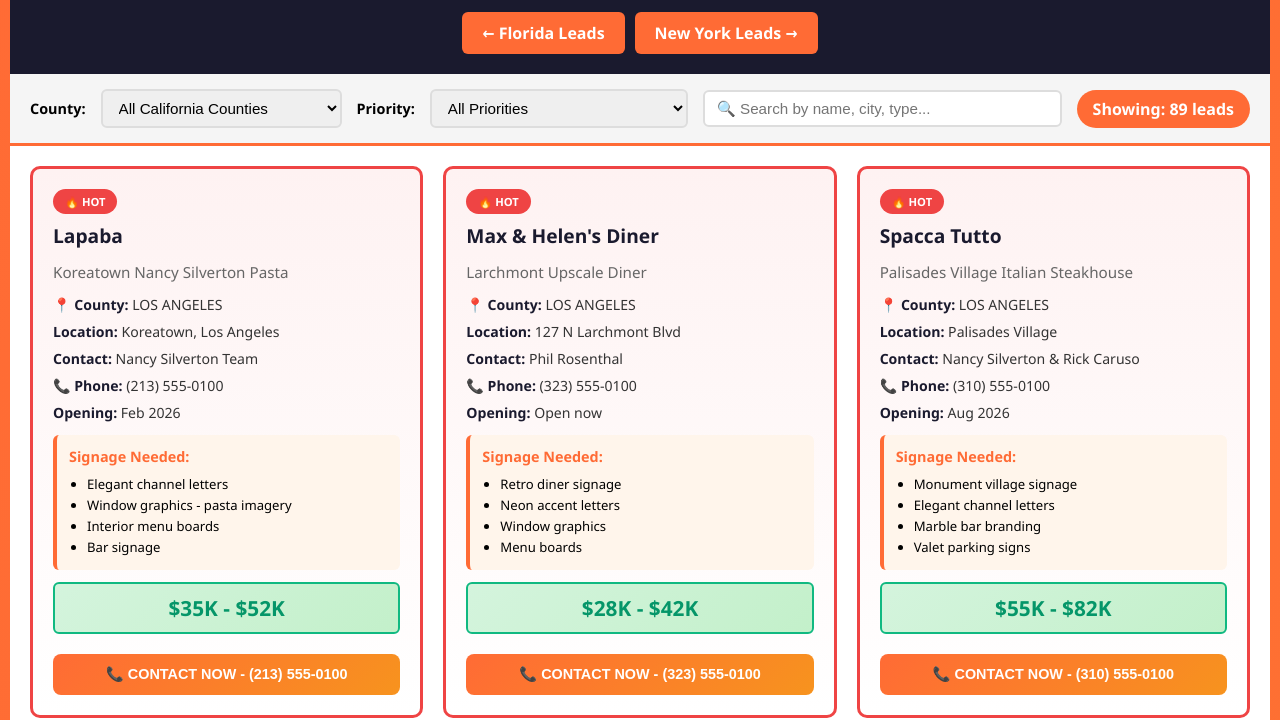
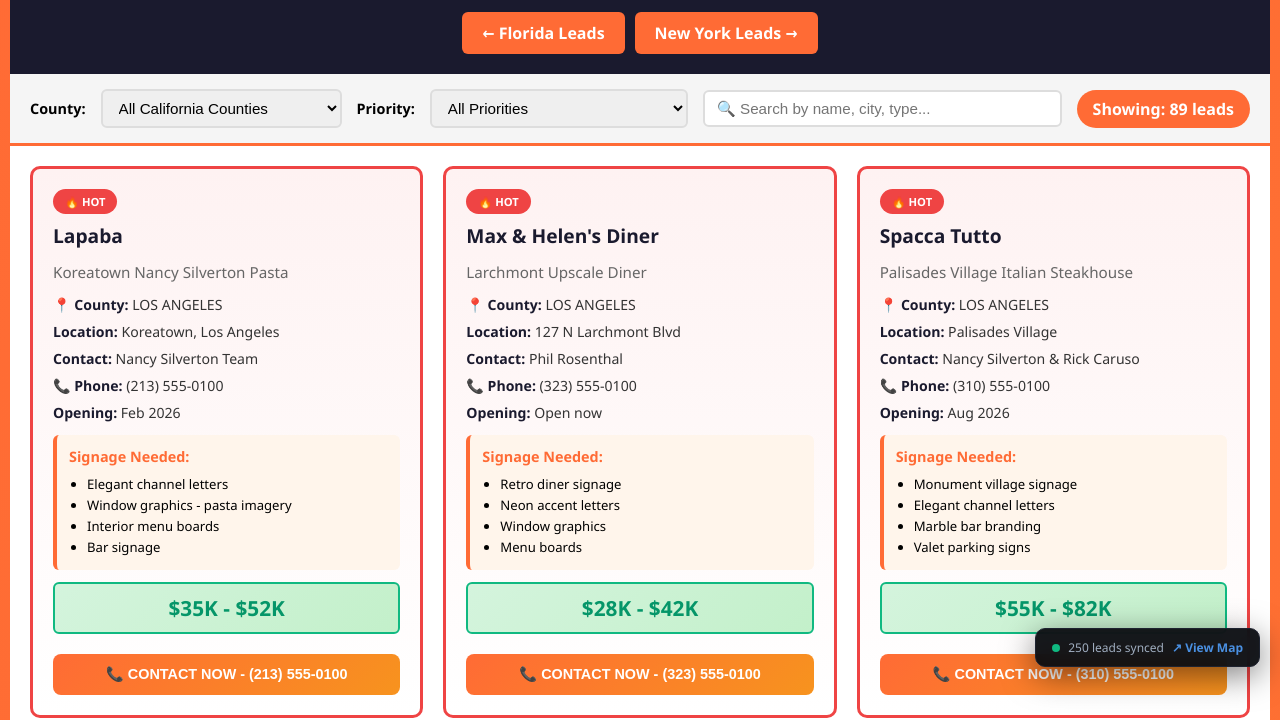
Before and after one commit to tcsignlab/leads, a plain HTML site: page california-sign-leads.html in a window 1280 px wide. Shown: the part 113-833 px from the top of the page. Drawn offline with Linux system fonts and the light colour scheme.

Commit message:
Update california-sign-leads.html

```diff
--- a/california-sign-leads.html
+++ b/california-sign-leads.html
@@ -453,5 +453,142 @@
     <script>  const STATE_PAGES = {
             'CA': 'california-sign-leads.html',
         };</script>
+<!-- Map Sync Badge (optional — shows live sync status to user) -->
+<div id="mapsync-badge" style="
+  position: fixed;
+  bottom: 20px;
+  right: 20px;
+  background: rgba(10,12,16,0.95);
+  border: 1px solid #1e2330;
+  border-radius: 10px;
+  padding: 10px 16px;
+  font-family: 'Segoe UI', sans-serif;
+  font-size: 0.75rem;
+  color: #a0aec0;
+  display: flex;
+  align-items: center;
+  gap: 8px;
+  z-index: 9999;
+  backdrop-filter: blur(10px);
+  box-shadow: 0 8px 32px rgba(0,0,0,0.5);
+  cursor: pointer;
+  transition: all 0.2s;
+" onclick="window.location.href='us-map-dashboard.html'" title="Return to National Map">
+  <span style="width:8px;height:8px;background:#10b981;border-radius:50%;display:inline-block;animation:syncpulse 2s infinite;flex-shrink:0;"></span>
+  <span>Synced to National Map</span>
+  <span style="color:#4a90e2;font-weight:700;">↗ View Map</span>
+</div>
+
+<style>
+@keyframes syncpulse {
+  0%,100% { box-shadow: 0 0 0 0 rgba(16,185,129,0.6); }
+  50%      { box-shadow: 0 0 0 5px rgba(16,185,129,0); }
+}
+</style>
+
+<script>
+// ╔══════════════════════════════════════════════════════════════╗
+// ║  SIGN LEADS MAP SYNC — Configuration                        ║
+// ║  Edit these values for each state page                      ║
+// ╚══════════════════════════════════════════════════════════════╝
+
+const MAPSYNC_CONFIG = {
+  // Your state's 2-letter abbreviation (REQUIRED)
+  stateAbbr: 'CA',
+
+  // Human-readable state name
+  stateName: 'California',
+
+  // Lead counts — update these to match your actual data
+  // You can also call updateMapSync({ leads: allLeads.length })
+  // dynamically after filtering/loading
+  leads: 250,        // Total lead count
+  hot:   180,        // Hot leads count
+  warm:  70,         // Warm leads count
+
+  // Estimated revenue range (string, shown in tooltip)
+  revenue: '$18.4M',
+
+  // Path back to the main map (update if files are in different folders)
+  mapPath: 'us-map-dashboard.html',
+};
+
+// ─────────────────────────────────────────────────────────────────
+// DO NOT EDIT BELOW THIS LINE
+// ─────────────────────────────────────────────────────────────────
+const _SYNC_KEY = 'signleads_state_data';
+
+function updateMapSync(overrides) {
+  try {
+    const config = Object.assign({}, MAPSYNC_CONFIG, overrides || {});
+    const existing = JSON.parse(localStorage.getItem(_SYNC_KEY) || '{}');
+    existing[config.stateAbbr] = {
+      leads:    config.leads,
+      hot:      config.hot,
+      warm:     config.warm,
+      revenue:  config.revenue,
+      stateName:config.stateName,
+      updated:  new Date().toISOString(),
+    };
+    localStorage.setItem(_SYNC_KEY, JSON.stringify(existing));
+
+    // Update badge
+    const badge = document.getElementById('mapsync-badge');
+    if (badge) {
+      badge.querySelector('span:nth-child(2)').textContent =
+        config.leads + ' leads synced';
+    }
+  } catch(e) {
+    console.warn('[MapSync] Could not write to localStorage:', e);
+  }
+}
+
+// ─────────────────────────────────────────────────────────────────
+// AUTO-COUNT INTEGRATION
+// If your page has a lead count element, MapSync will watch it
+// and auto-update when the count changes (e.g. after filtering)
+// ─────────────────────────────────────────────────────────────────
+function _autoWatchLeadCount() {
+  // Works with the default texas-sign-leads.html structure
+  // where document.getElementById('leadCount') holds the count
+  const countEl = document.getElementById('leadCount');
+  if (!countEl) return;
+
+  const observer = new MutationObserver(() => {
+    const count = parseInt(countEl.textContent, 10);
+    if (!isNaN(count)) {
+      // Only sync the filtered count if it's a meaningful view
+      // (don't sync "3 results" from a search — sync total only)
+      // Remove this block if you want to always sync displayed count:
+      // updateMapSync({ leads: count });
+    }
+  });
+  observer.observe(countEl, { childList: true, subtree: true });
+}
+
+// Run on page load
+document.addEventListener('DOMContentLoaded', function() {
+  // Push initial data to map
+  updateMapSync();
+  // Start watching for count changes
+  _autoWatchLeadCount();
+});
+
+// ─────────────────────────────────────────────────────────────────
+// USAGE EXAMPLES:
+//
+// 1. Basic (runs automatically on load — just set config above)
+//
+// 2. Update dynamically when leads load:
+//    updateMapSync({ leads: allLeads.length, hot: hotLeads.length });
+//
+// 3. Update after filter changes:
+//    // (in your filterLeads function, after displayLeads(filtered))
+//    // updateMapSync({ leads: allLeads.length }); // always use TOTAL
+//
+// 4. Change state programmatically:
+//    updateMapSync({ stateAbbr: 'FL', stateName: 'Florida', leads: 120 });
+// ─────────────────────────────────────────────────────────────────
+</script>
 </body>
 </html>
```
